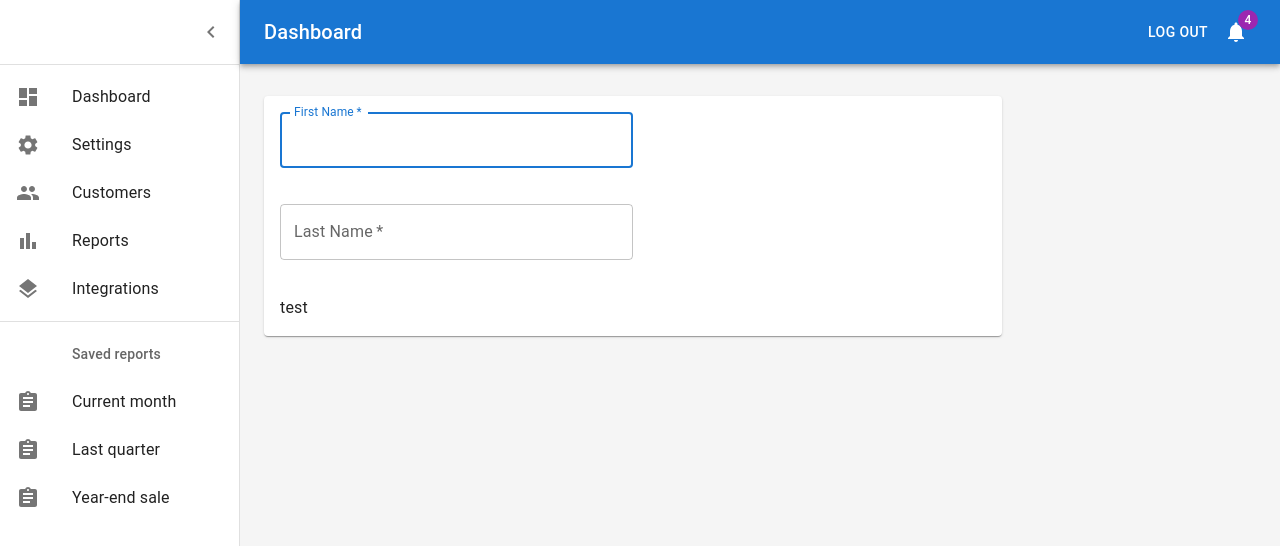
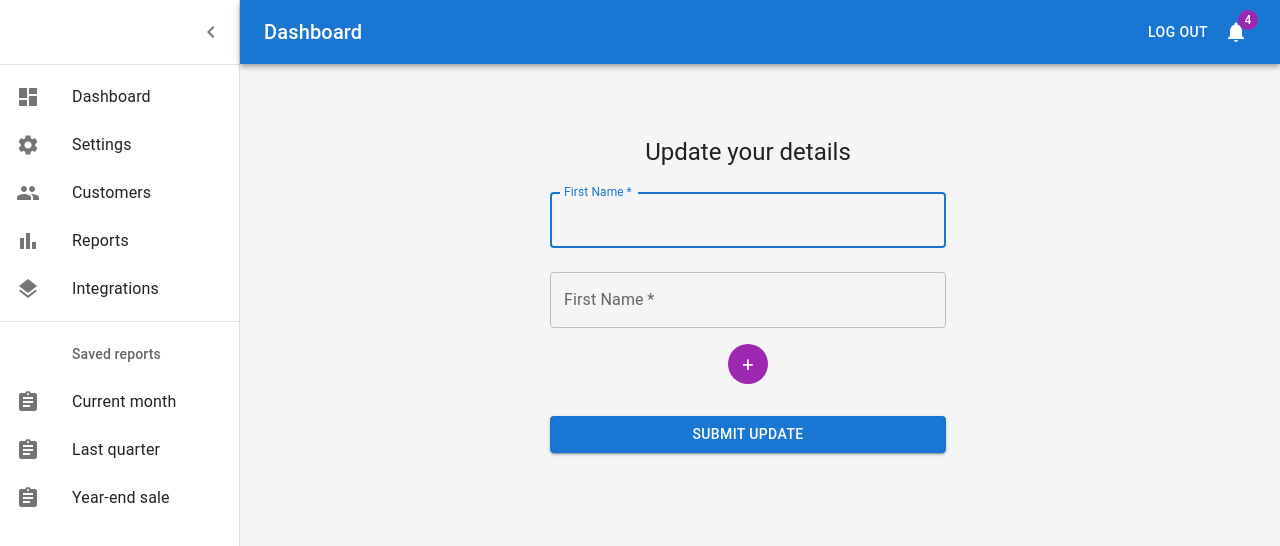
Before and after one commit to ValentinKarrica/weather_app, a React (Create React App) app: page /settings in a window 1280 px wide. Shown: the top 546 px of the page. Built offline with nearby package versions, Linux system fonts and the light colour scheme.

Commit message:
add redux logger

```diff
--- a/package.json
+++ b/package.json
@@ -20,6 +20,7 @@
     "@types/react-redux": "^7.1.24",
     "@types/react-router-dom": "^5.3.3",
     "@types/redux": "^3.6.0",
+    "@types/redux-logger": "^3.0.9",
     "@types/styled-components": "^5.1.25",
     "axios": "^0.27.2",
     "react": "^18.1.0",
@@ -28,6 +29,7 @@
     "react-router-dom": "^5.2.0",
     "react-scripts": "^5.0.1",
     "redux": "^4.2.0",
+    "redux-logger": "^3.0.6",
     "redux-saga": "^1.1.3",
     "styled-components": "^5.3.5",
     "web-vitals": "^2.1.4"
--- a/src/App.tsx
+++ b/src/App.tsx
@@ -22,9 +22,6 @@ function App() {
         const localStorageUserAuth: UserAuth = JSON.parse(localSore);
         dispatch(setIsAuthenticated(true));
         dispatch(setUserAuth(localStorageUserAuth));
-        console.log("User is Connected", isAuthenticated, userAuth);
-      } else {
-        console.log("User is disconnected", isAuthenticated, userAuth);
       }
     }
   }, [isAuthenticated]);
--- a/src/screens/login/store/LogInSagas.ts
+++ b/src/screens/login/store/LogInSagas.ts
@@ -1,5 +1,6 @@
 import { call, put, takeLatest, fork, select } from "redux-saga/effects";
 import { setUserAuth, setIsAuthenticated } from "../../../store/auth/AuthSlice";
+import { logger } from "../../../utils/logger";
 import {
   actionTypes,
   clearUserFormLogin,
@@ -27,11 +28,13 @@ function* logIn(): any {
   yield put(setLoading(true));
 
   try {
+    logger("User login request");
     const response = yield call(logInRequest, {
       ...userLogInForm,
       returnSecureToken: true,
     });
     if (response.ok) {
+      logger("User login success");
       const userAuth = yield response.json();
       const userAuthJson = JSON.stringify(userAuth);
 
@@ -45,7 +48,8 @@ function* logIn(): any {
       throw err.error.message;
     }
   } catch (error) {
-    alert(error);
+    logger.error("User login failure");
+    logger.error(`${error}`);
   }
 
   yield put(setLoading(false));
--- a/src/screens/settings/Settings.tsx
+++ b/src/screens/settings/Settings.tsx
@@ -1,43 +1,88 @@
 import PrivateLayout from "../../layout/PrivateLayout";
-import { Grid, Paper, TextField } from "@mui/material";
+import { useState } from "react";
+import {
+  Button,
+  Grid,
+  Paper,
+  TextField,
+  ThemeProvider,
+  Container,
+  CssBaseline,
+  Box,
+  createTheme,
+  Avatar,
+  Typography,
+} from "@mui/material";
+import styled from "styled-components";
+
+const theme = createTheme();
+const H2 = styled.h2``;
 
 const Settings = () => {
+  const [firstName, setFirstName] = useState("");
+  const [lastName, setLastName] = useState("");
+
+  const handleSubmit = () => {};
   return (
     <PrivateLayout>
-      {/* Chart */}
-      <Grid item xs={12} md={8} lg={9}>
-        <Paper
+      <ThemeProvider theme={theme}>
+        <Container component="main" maxWidth="xs">
+          <CssBaseline />
+          <Box
             sx={{
-            p: 2,
+              marginTop: 8,
               display: "flex",
               flexDirection: "column",
-            height: 240,
+              alignItems: "center",
             }}
           >
-          <Grid item xs={12} sm={6}>
+            <Typography component="h1" variant="h5">
+              Update your details
+            </Typography>
+            <Box
+              component="form"
+              onSubmit={handleSubmit}
+              noValidate
+              sx={{ mt: 1 }}
+            >
               <TextField
-              autoComplete="given-name"
-              name="firstName"
+                margin="normal"
                 required
                 fullWidth
                 id="firstName"
                 label="First Name"
+                name="firstName"
+                autoComplete="First Name"
                 autoFocus
+                onChange={(event) => {
+                  setFirstName(event.target.value);
+                }}
               />
-          </Grid>
-          <Grid item xs={12} sm={6}>
               <TextField
+                margin="normal"
                 required
                 fullWidth
+                name="lastName"
+                label="First Name"
                 id="lastName"
-              label="Last Name"
-              name="lastName"
-              autoComplete="family-name"
+                autoComplete="First Name"
+                onChange={(event) => {
+                  setLastName(event.target.value);
+                }}
               />
-          </Grid>
-          test
-        </Paper>
-      </Grid>
+            </Box>
+            <Avatar sx={{ m: 1, bgcolor: "secondary.main" }}>+</Avatar>
+            <Button
+              type="submit"
+              fullWidth
+              variant="contained"
+              sx={{ mt: 3, mb: 2 }}
+            >
+              Submit update
+            </Button>
+          </Box>
+        </Container>
+      </ThemeProvider>
     </PrivateLayout>
   );
 };
--- a/src/store/config/configStore.ts
+++ b/src/store/config/configStore.ts
@@ -2,15 +2,19 @@ import { configureStore } from "@reduxjs/toolkit";
 import rootReducer from "./rootReducer";
 import rootSagas from "./rootSagas";
 import createSagaMiddleware from "redux-saga";
+import { createLogger } from "redux-logger";
 
 const sagaMiddleware = createSagaMiddleware();
+const logger = (createLogger as any)({
+  collapsed: true,
+});
 
 const store = configureStore({
   reducer: rootReducer,
   middleware: (getDefaultMiddleware) => [
     ...getDefaultMiddleware({
       immutableCheck: false,
-    }),
+    }).concat(logger),
     sagaMiddleware,
   ],
 });
--- /dev/null
+++ b/src/utils/logger.ts
@@ -0,0 +1,22 @@
+export const logger: any = (...args: Array<any>) => {
+  logger.error = (...errorArgs: Array<any>) => {
+    console.log(`%c ${JSON.stringify(errorArgs)}`, "color: #d32f2f");
+  };
+
+  const mode = process.env.NODE_ENV;
+
+  if (mode !== "development") {
+    return;
+  }
+
+  try {
+    console.groupCollapsed(
+      `%c ${JSON.stringify(args)}`,
+      "color:#379683; font-size: 1.2; font-weight: bold"
+    );
+    console.trace();
+    console.groupEnd();
+  } catch (error) {
+    console.log(`%c ${args}`, "color:blue; font-size: 1.2; font-weight: bold");
+  }
+};
```
Also changed, not shown: 1 other file (tests, documents, lock files or other folders). Lines whose indentation alone changed are shown as unchanged.
